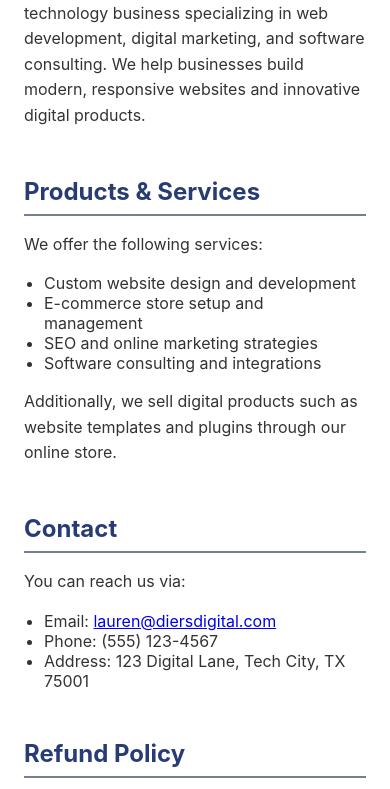
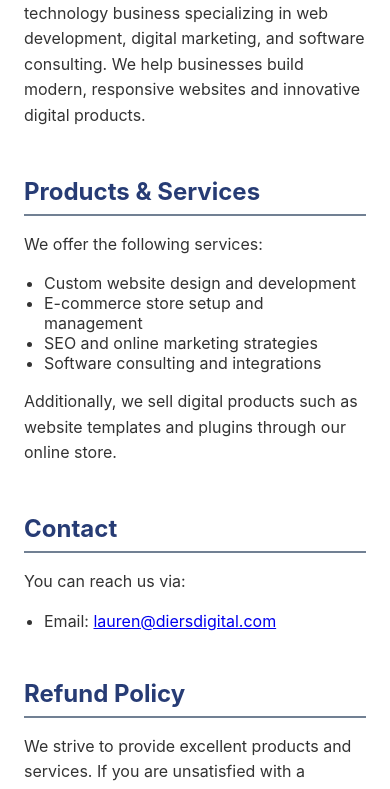
Before and after one commit to DiersDigital/my-website, a plain HTML site: page index.html in a window 390 px wide. Shown: the part 231-1020 px from the top of the page. Drawn offline with Linux system fonts and the light colour scheme.

Commit message:
Update index.html
removed address and phone

```diff
--- a/index.html
+++ b/index.html
@@ -143,8 +143,6 @@
     <p>You can reach us via:</p>
     <ul>
       <li>Email: <a href="mailto:lauren@diersdigital.com">lauren@diersdigital.com</a></li>
-      <li>Phone: (555) 123-4567</li>
-      <li>Address: 123 Digital Lane, Tech City, TX 75001</li>
     </ul>
   </section>
 
```
